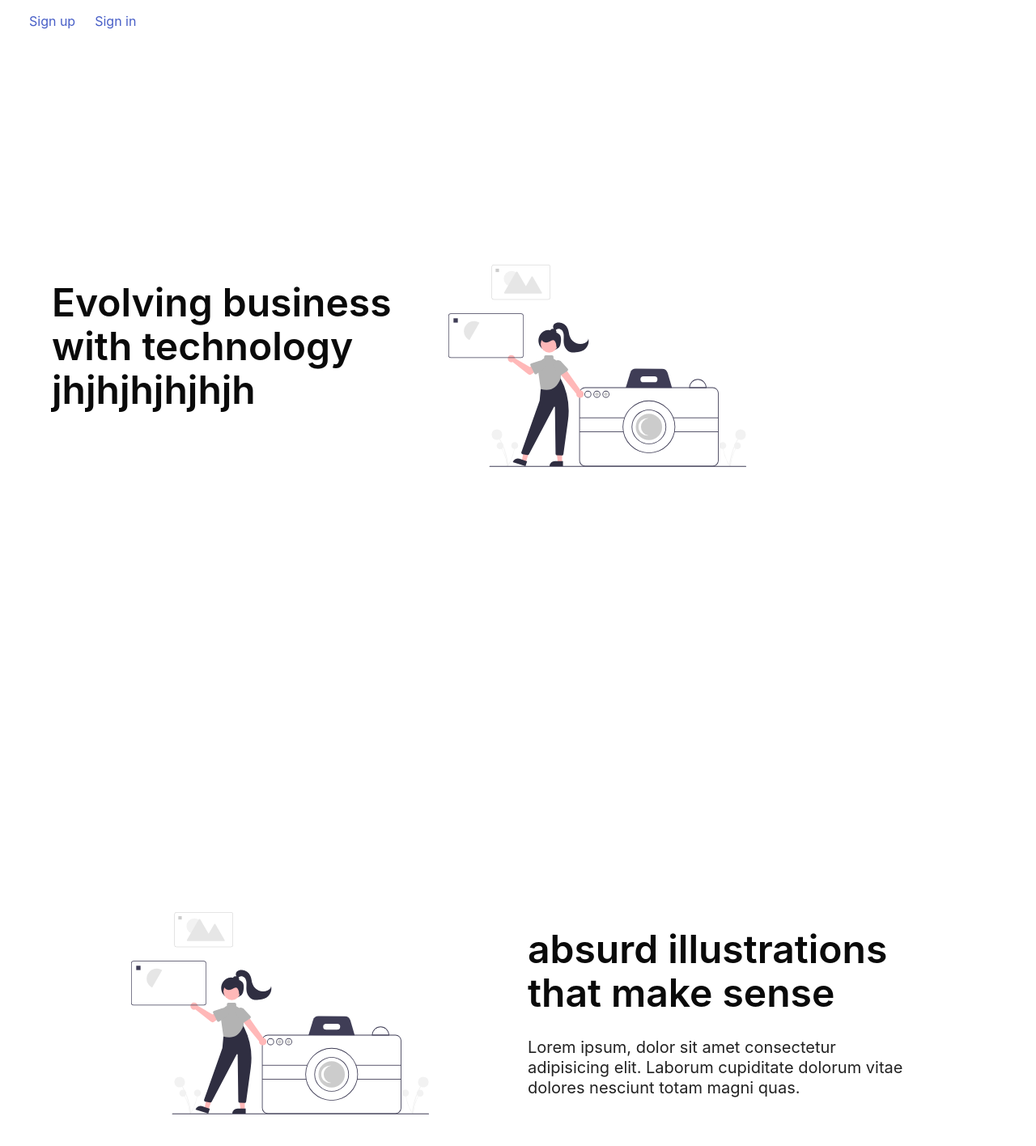
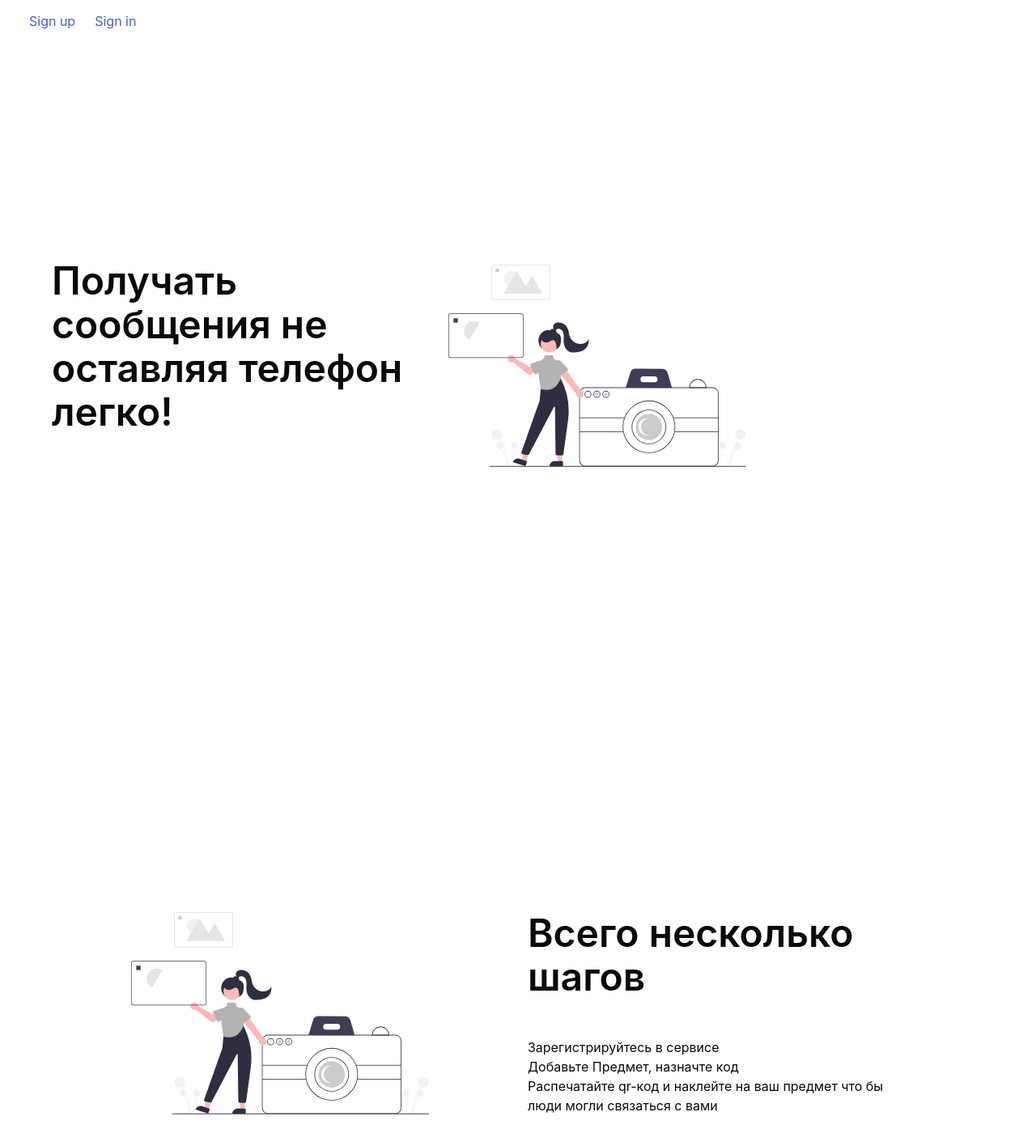
Before and after one commit to autoping/static-web-alice, a Vue app: page /#/landing in a window 1280 px wide. Shown: the top 1416 px of the page at 81% size. Built offline with nearby package versions, Linux system fonts and the light colour scheme.

Commit message:
steps to landing

```diff
--- a/src/components/Landing.vue
+++ b/src/components/Landing.vue
@@ -2,7 +2,7 @@
 
   <nav class="navbar" role="navigation" aria-label="main navigation">
     <div class="navbar-brand">
-      <div class="navbar-item" >
+      <div class="navbar-item">
         <!--        <img src="https://bulma.io/images/bulma-logo.png" width="112" height="28">-->
       </div>
       <a class="navbar-item">
@@ -24,8 +24,6 @@
   </nav>
 
 
-
-
   <section class="hero is-white is-fullheight">
     <div class="hero-body">
       <div class="container">
@@ -37,7 +35,7 @@
           is-5-widescreen
           is-5-fullhd " data-aos="fade-down">
             <h1 class="title titled is-1 mb-6">
-              Evolving business with technology jhjhjhjhjhjh
+              Получать сообщения не оставляя телефон легко!
             </h1>
           </div>
           <div data-aos="fade-right" class="column
@@ -77,12 +75,14 @@
           is-5-widescreen is-offset-1-widescreen
           is-5-fullhd is-offset-1-fullhd">
             <h1 class="titled title is-1 mb-6">
-              absurd illustrations that make sense
+              Всего несколько шагов
             </h1>
-            <h2 class="subtitled subtitle">
-              Lorem ipsum, dolor sit amet consectetur adipisicing elit. Laborum cupiditate dolorum vitae dolores
-              nesciunt totam magni quas.
-            </h2>
+            <ul>
+              <li>Зарегистрируйтесь в сервисе</li>
+              <li>Добавьте Предмет, назначте код</li>
+              <li>Распечатайте qr-код и наклейте на ваш предмет что бы люди могли связаться с вами</li>
+            </ul>
+
           </div>
 
         </div>
@@ -96,17 +96,13 @@
 <script>
 export default {
   data() {
-            return {
-
-            }
+    return {}
   },
 
   mounted() {
 
   },
 
-        methods: {
-
-        }
+  methods: {}
 }
 </script>
```
Lines whose indentation alone changed are shown as unchanged.
